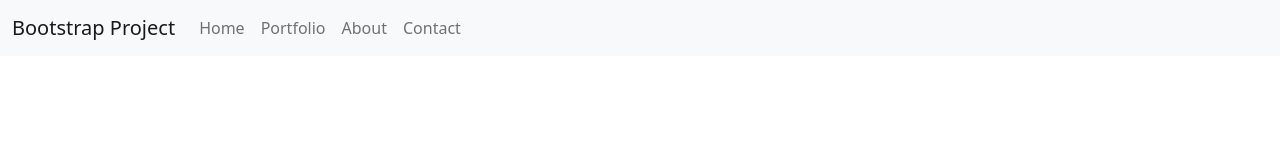
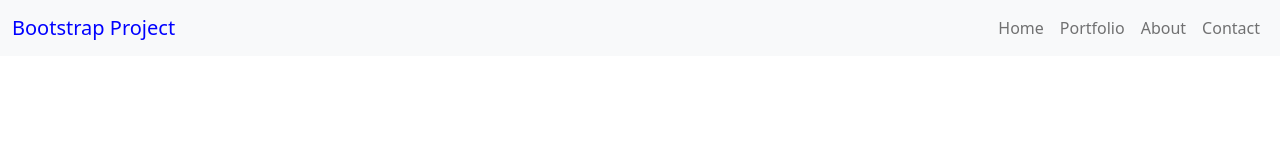
Before and after one commit to HAMMAS-SALEEM/Portfolio-Bootstrap-Version, a plain HTML site: page index.html in a window 1280 px wide. Drawn offline with nearby package versions, Linux system fonts and the light colour scheme.

Commit message:
Update navbar colors for Project

```diff
--- a/index.html
+++ b/index.html
@@ -10,12 +10,12 @@
 <body>
   <nav class="navbar navbar-expand-lg navbar-light bg-light">
     <div class="container-fluid">
-      <a class="navbar-brand" href="#">Bootstrap Project</a>
+      <a class="navbar-brand" style="color: blue;" href="#">Bootstrap Project</a>
       <button class="navbar-toggler" type="button" data-bs-toggle="collapse" data-bs-target="#navbarNavAltMarkup" aria-controls="navbarNavAltMarkup" aria-expanded="false" aria-label="Toggle navigation">
         <span class="navbar-toggler-icon"></span>
       </button>
-      <div class="collapse navbar-collapse" id="navbarNavAltMarkup">
-        <div class="navbar-nav">
+      <div class="collapse navbar-collapse " id="navbarNavAltMarkup">
+        <div class="navbar-nav ms-auto">
           <a class="nav-link" href="#home">Home</a>
           <a class="nav-link" href="#portfolio">Portfolio</a>
           <a class="nav-link" href="#about">About</a>
```
